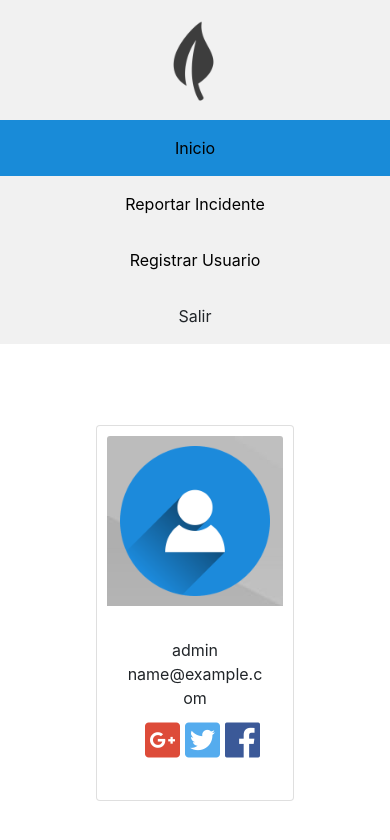
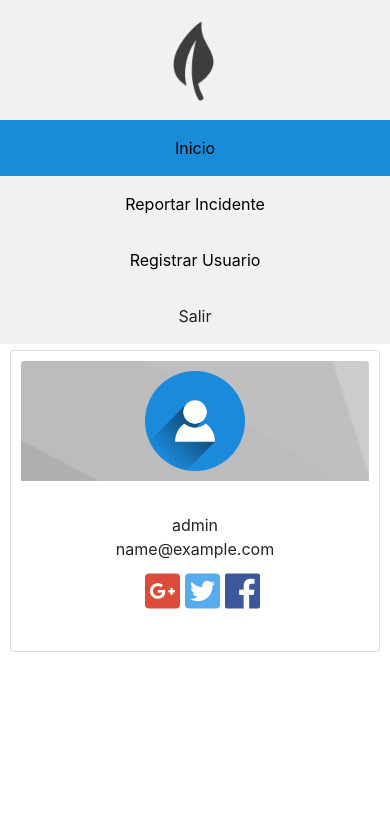
Before and after one commit to sidneyaguirre/petrolera, a React (Create React App) app: page /home in a window 390 px wide. Shown: the top 840 px of the page. Built offline with nearby package versions, Linux system fonts and the light colour scheme; no server answers; sample sign-in values are in the browser's storage.

Commit message:
cellphone size responsive

```diff
--- a/src/styles/navbar.css
+++ b/src/styles/navbar.css
@@ -46,7 +46,8 @@
       position: relative;
     }
     .sidebar a {float: left;}
-    div.content {margin-left: 0;}
+    div.content {margin-left: 0;
+      padding: 1px 5px;}
   }
 
   .thumbnail-logo {
--- a/src/styles/profile.css
+++ b/src/styles/profile.css
@@ -1,5 +1,5 @@
 .profile-card {
-  margin: 80px;
+  margin: 50px;
 }
 
 .person-img {
@@ -41,3 +41,14 @@
 .fa-google-plus-square {
   color: #dd4b39;
 }
+
+@media screen and (max-width: 400px) {
+  .profile-card {
+    margin: 5px;
+  }
+
+  .person-img {
+    height: 100px;
+    width: 100px;
+  }
+}
```
Also changed, not shown: src/styles/styles.css (+0 -8 lines).
